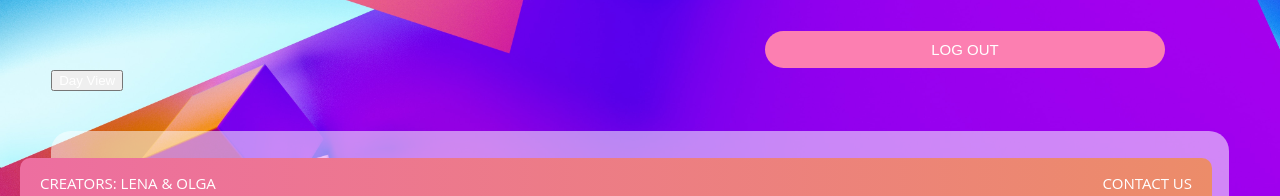
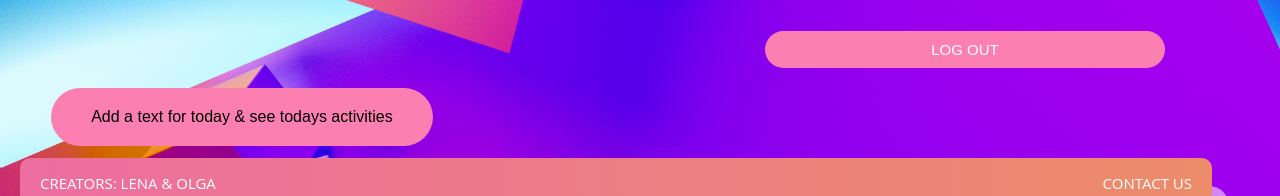
Before and after one commit to lenaimdahl/fun-fair-frontend, a React (Create React App) app: page /profile in a window 1280 px wide. Shown: the part 572-768 px from the top of the page. Built offline with nearby package versions, Linux system fonts and the light colour scheme; no server answers.

Commit message:
changed button style

```diff
--- a/src/pages/Profile.jsx
+++ b/src/pages/Profile.jsx
@@ -26,7 +26,9 @@ function Profile() {
       </div>
       <div>
         <Link to={"/day-view"}>
-          <button className="signup-page-link">Day View</button>
+          <button className="logout-button">
+            Add a text for today & see todays activities
+          </button>
         </Link>
       </div>
       <WeeklyMood />
```
